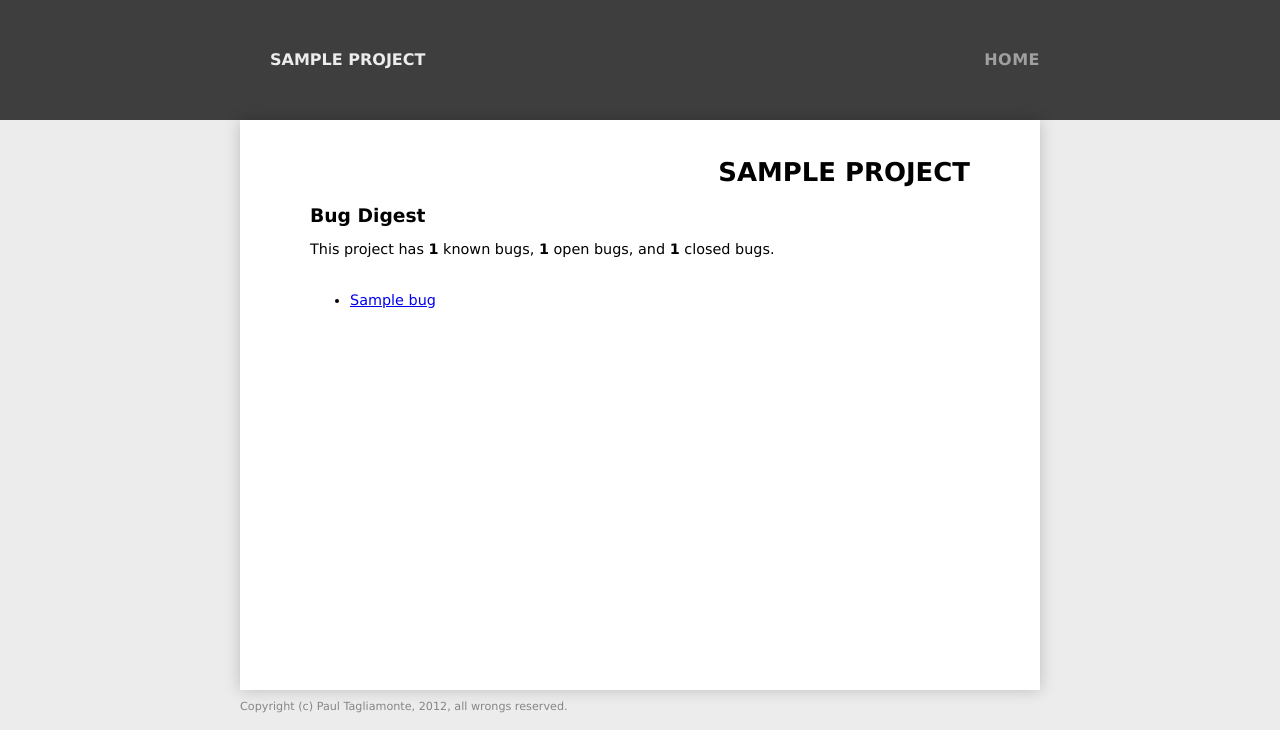
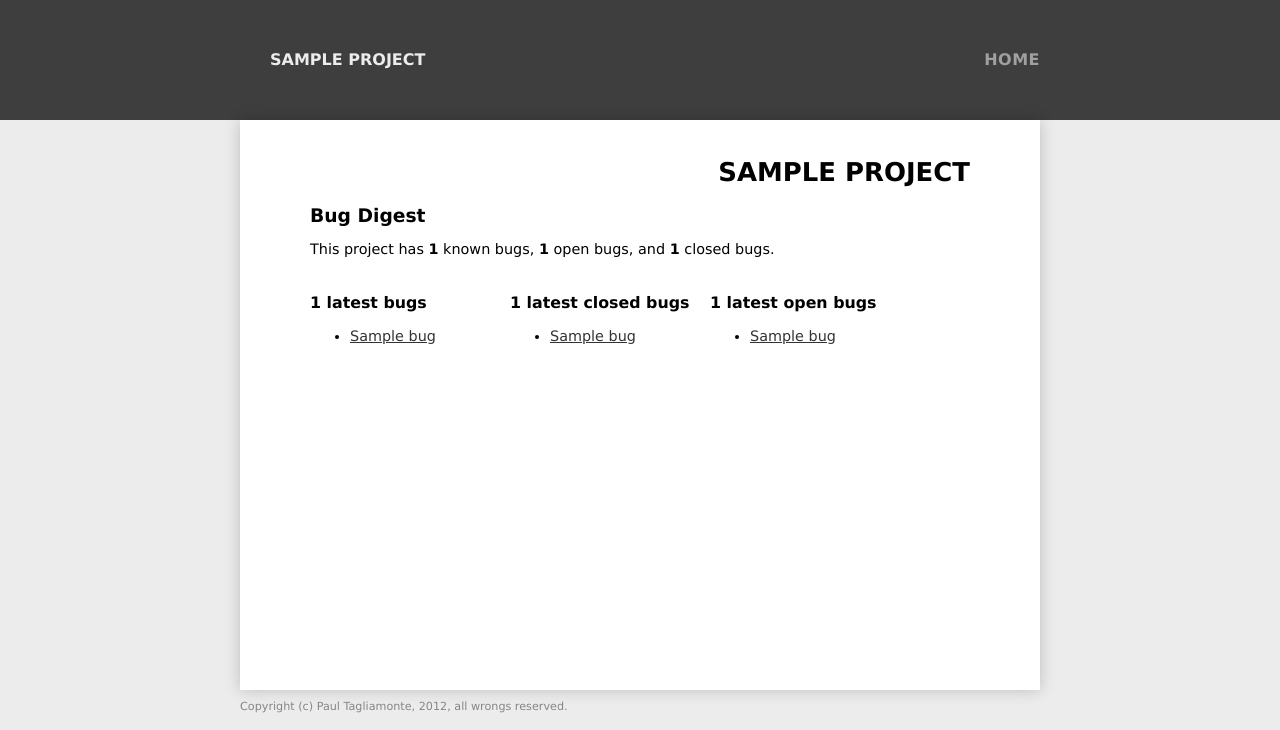
Before and after one commit to paultag/organized, a Flask app: template site/templates/project.html in a window 1280 px wide. Shown: the top 730 px of the page. Run offline with Flask 2, Linux system fonts and the light colour scheme; the template is opened without the code that fills it: most values are stand-ins (such as "Sample title", 1, 10 or a date in 2020); parts of the project's set-up code (start-up, migrations or seed data) failed here and were passed over.

Commit message:
Bugfeeder

```diff
--- a/site/app.py
+++ b/site/app.py
@@ -20,17 +20,17 @@ def project(project=None):
 
     bugs = db.bugs.find({
         "_project": project
-    })
+    }).sort("updated_at", -1)
 
     open_bugs = db.bugs.find({
         "_project": project,
         "state": "open"
-    })
+    }).sort("updated_at", -1)
 
     closed_bugs = db.bugs.find({
         "_project": project,
         "state": "closed"
-    })
+    }).sort("updated_at", -1)
 
     return render_template('project.html', **{
         "project": probj,
--- a/site/static/css/organized.css
+++ b/site/static/css/organized.css
@@ -10,3 +10,11 @@
     width:         200px;
     float:         left;
 }
+
+a {
+    color:         #333333;
+}
+
+a:hover {
+    color:         #888888;
+}
--- a/site/templates/project.html
+++ b/site/templates/project.html
@@ -18,11 +18,30 @@ bugs, and <b>{{closed_bugs.count()}}</b> closed bugs.
 <div class = 'clear' ></div>
 
 <div class = 'third' >
-<ul>
+    <h3>{{count}} latest bugs</h3>
+    <ul>
 {% for bug in bugs[:count] %}
-<li><a href = '{{bug.url}}' >{{bug.title}}</a></li>
+        <li><a href = '{{bug.html_url}}' >{{bug.title}}</a></li>
 {% endfor %}
-</ul>
+    </ul>
+</div>
+
+<div class = 'third' >
+    <h3>{{count}} latest closed bugs</h3>
+    <ul>
+{% for bug in closed_bugs[:count] %}
+        <li><a href = '{{bug.html_url}}' >{{bug.title}}</a></li>
+{% endfor %}
+    </ul>
+</div>
+
+<div class = 'third' >
+    <h3>{{count}} latest open bugs</h3>
+    <ul>
+{% for bug in open_bugs[:count] %}
+        <li><a href = '{{bug.html_url}}' >{{bug.title}}</a></li>
+{% endfor %}
+    </ul>
 </div>
 
 <div class = 'clear' ></div>
```
